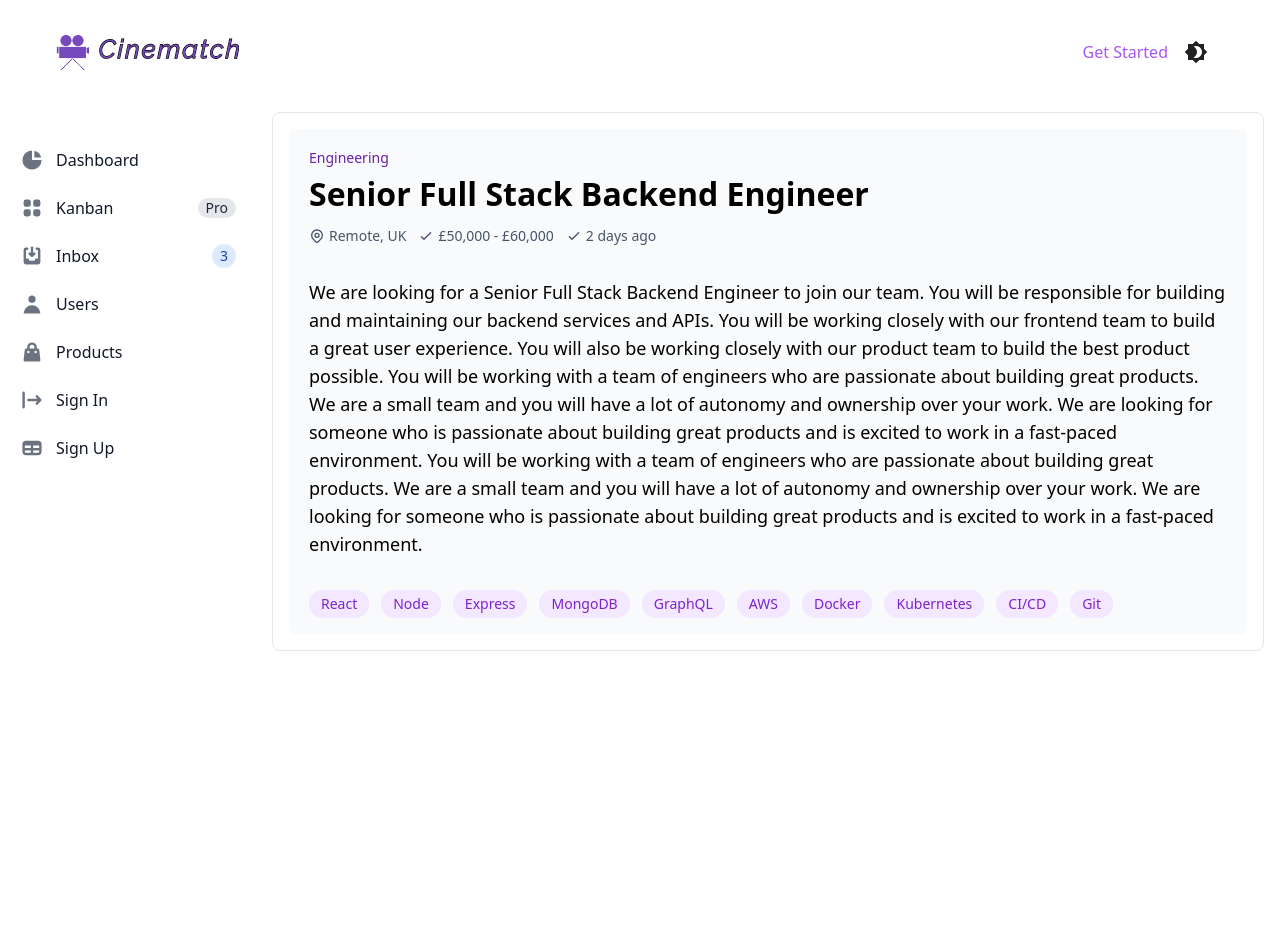
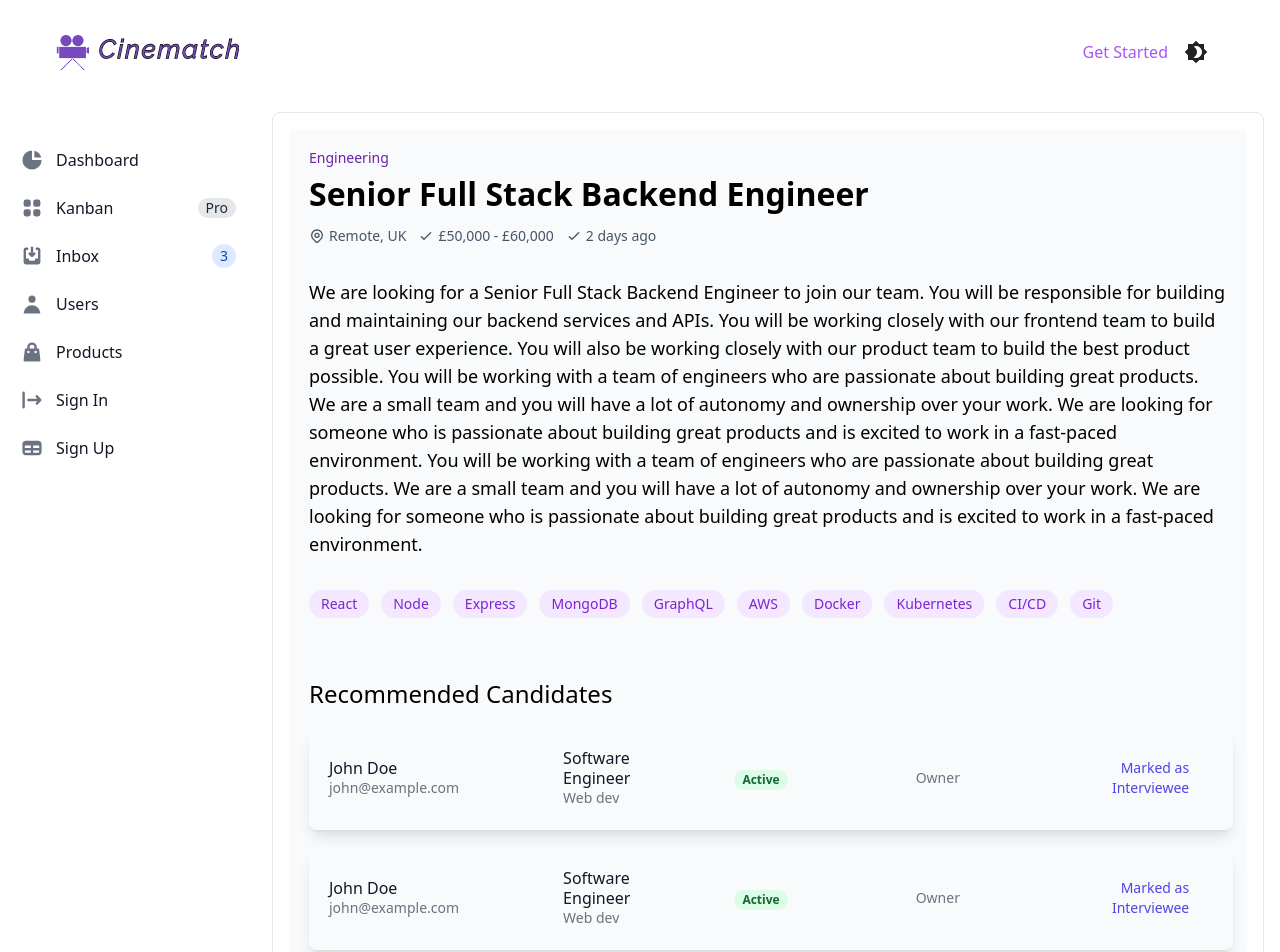
Before and after one commit to TushirSahu/HRmate, a React (Vite) app in the folder frontend/: page /job/1 in a window 1280 px wide. Shown: the top 952 px of the page. Before the commit the page ends 800 px from the top, so only its background shows below. Built offline with nearby package versions, Linux system fonts and the light colour scheme.

Commit message:
Added More Pages!

```diff
--- /dev/null
+++ b/frontend/src/components/EmployeeCard.jsx
@@ -0,0 +1,39 @@
+import React from "react";
+
+const EmployeeCard = () => {
+    return (
+        <div className="flex flex-col items-center sm:items-start mb-4">
+            <div className="dark:bg-gray-800 max-w-fit flex flex-col justify-start sm:space-x-24 items-start sm:flex-row gap-2 sm:items-center px-5 py-4 rounded-lg shadow-lg">
+                <div className="flex flex-row space-x-8 sm:flex-col sm:space-x-0">
+                    <div className="text-md leading-5 font-medium text-gray-900 dark:text-white">
+                        John Doe
+                    </div>
+                    <div className="text-sm leading-5 text-gray-500">john@example.com</div>
+                </div>
+                <div className="flex flex-row space-x-8 sm:flex-col sm:space-x-0">
+                    <div className="text-md leading-5 text-gray-900 dark:text-white">Software Engineer</div>
+                    <div className="text-sm leading-5 text-gray-500">Web dev</div>
+                </div>
+                <div className="flex flex-col">
+                    <div>
+                        <span className="sm:px-2 inline-flex text-xs leading-5 font-semibold rounded-full bg-green-100 text-green-800">Active</span>
+                    </div>
+                </div>
+                <div className="flex flex-col">
+                    <div className="sm:px-6 sm:py-4 whitespace-no-wrap text-sm leading-5 text-gray-500 dark:text-white">
+                        Owner
+                    </div>
+                </div>
+                <div className="flex flex-col">
+                    <div className="sm:px-6 sm:py-4 whitespace-no-wrap text-right text-sm leading-5 font-medium">
+                        <a href="#" className="text-indigo-600 hover:text-indigo-900">
+                            Marked as Interviewee
+                        </a>
+                    </div>
+                </div>
+            </div>
+        </div>
+    )
+};
+
+export default EmployeeCard;
--- a/frontend/src/pages/Dashboard.jsx
+++ b/frontend/src/pages/Dashboard.jsx
@@ -5,7 +5,7 @@ import ProtectedRoute from "../components/ProtectedRoute";
 
 export const Dashboard = () => {
   return (
-    <>
+    <ProtectedRoute>
       <Layout>
         <div class='p-4 border-2 border-gray-200 border-dashed rounded-lg dark:border-gray-700'>
           <div class='grid grid-cols-3 gap-4 mb-4 b-4'>
@@ -176,6 +176,6 @@ export const Dashboard = () => {
           </div>
         </div>
       </Layout>
-    </>
+    </ProtectedRoute>
   );
 };
--- a/frontend/src/pages/JobDetails.jsx
+++ b/frontend/src/pages/JobDetails.jsx
@@ -1,11 +1,12 @@
 import React from "react";
+import EmployeeCard from "../components/EmployeeCard";
 import { Layout } from "../components/layout";
 
 export const JobDetails = () => {
   return (
     <Layout>
       <div class='flex flex-col gap-4 h-full items-center justify-center rounded-lg mb-4 p-4 dark:bg-[#121212] border-[0.5px] dark:border-gray-800'>
-        <div class='dark:bg-gray-800 bg-gray-50  w-full flex flex-col sm:flex-row gap-3 sm:items-center justify-between px-5 py-4 rounded-md'>
+        <div class='dark:bg-gray-800 bg-gray-50  w-full flex flex-col gap-3 justify-between px-5 py-4 rounded-md'>
           <div>
             <span class='text-purple-800 text-sm dark:text-[#9CA3AF]'>
               Engineering
@@ -75,7 +76,7 @@ export const JobDetails = () => {
                 2 days ago
               </span>
             </div>
-            <p className='text-lg mt-8'>
+            <p className='text-lg font-light mt-8 dark:text-white'>
               We are looking for a Senior Full Stack Backend Engineer to join
               our team. You will be responsible for building and maintaining our
               backend services and APIs. You will be working closely with our
@@ -113,6 +114,11 @@ export const JobDetails = () => {
               })}
             </div>
           </div>
+          <div className="flex flex-col justify-start mt-12">
+            <h1 className="text-2xl mb-4 font-medium dark:text-white">Recommended Candidates</h1>
+            <EmployeeCard />
+            <EmployeeCard />
+          </div>
         </div>
       </div>
     </Layout>
```
